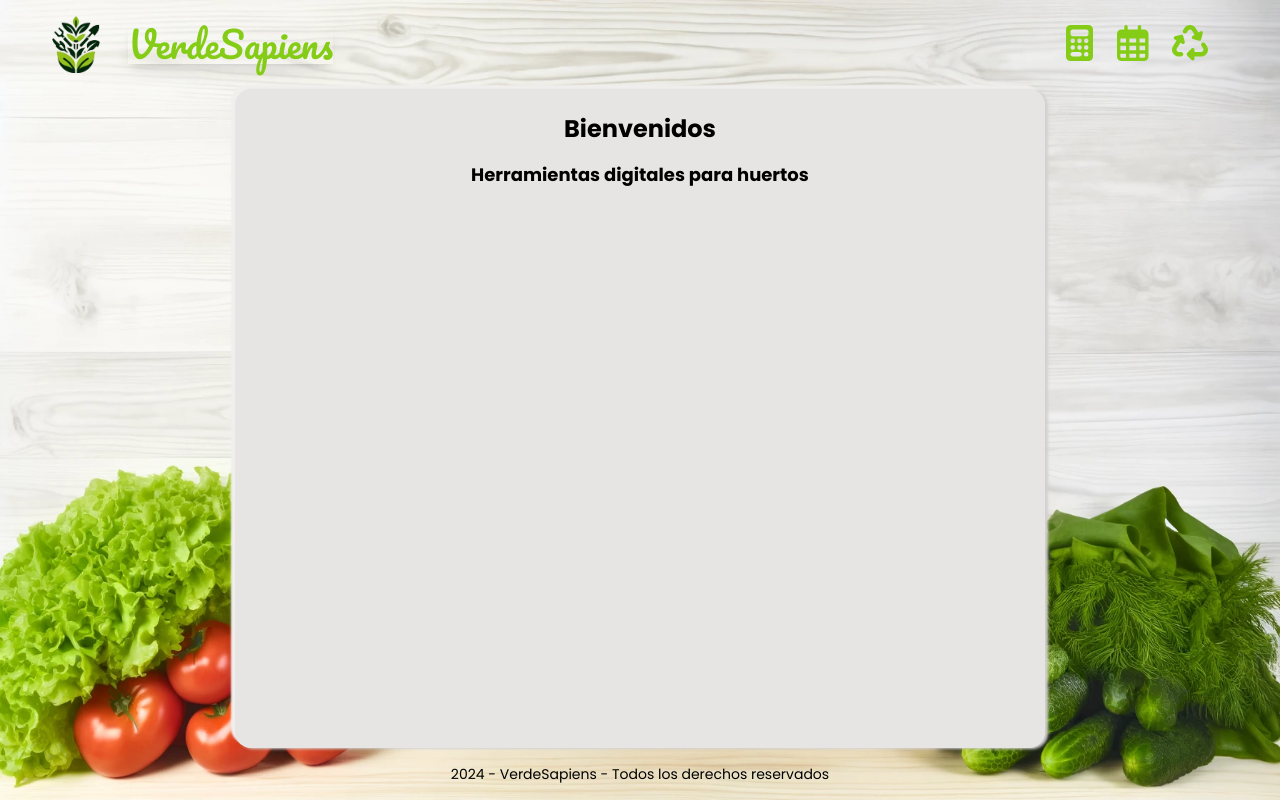
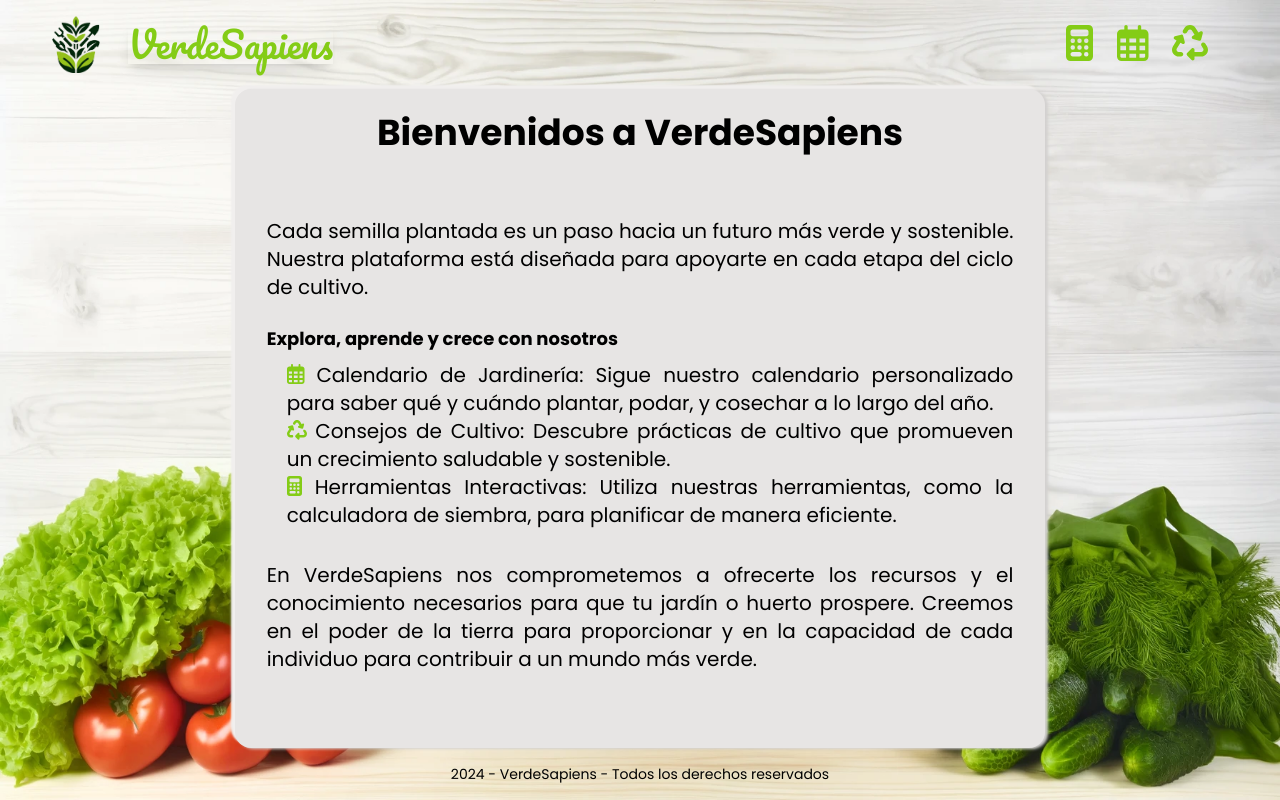
Before and after one commit to vnasp/verdesapiens-frontend-user, a Next.js app: page / in a window 1280 px wide. Built offline with nearby package versions, Linux system fonts and the light colour scheme.

Commit message:
Add home text

```diff
--- a/app/page.jsx
+++ b/app/page.jsx
@@ -1,9 +1,44 @@
+import { FontAwesomeIcon } from "@fortawesome/react-fontawesome";
+import { faCalculator, faRecycle } from "@fortawesome/free-solid-svg-icons";
+import { faCalendarDays } from "@fortawesome/free-regular-svg-icons";
+
 export default function HomePage() {
   return (
     <main className="bg-warmGray-200 box__shadow-lg rounded-2xl p-4 w-2/3">
-    <h2 className="text-center">Bienvenidos</h2>
-    <h3 className="text-center">Herramientas digitales para huertos</h3>
-      <p></p>
+      <h2 className="text-4xl font-bold text-center mb-6">
+        Bienvenidos a VerdeSapiens
+      </h2>
+      <section class="px-4 py-8 text-xl text-justify">
+        <p class=" mb-4">
+          Cada semilla plantada es un paso hacia un futuro más verde y
+          sostenible. Nuestra plataforma está diseñada para apoyarte en cada
+          etapa del ciclo de cultivo.
+        </p>
+        <div class="mb-8">
+          <h3 class="font-semibold">Explora, aprende y crece con nosotros</h3>
+          <ul class="list-none pl-5">
+            <li>
+            <FontAwesomeIcon icon={faCalendarDays} className="text-lime-500" /> Calendario de Jardinería: Sigue nuestro calendario personalizado
+              para saber qué y cuándo plantar, podar, y cosechar a lo largo del
+              año.
+            </li>
+            <li>
+            <FontAwesomeIcon icon={faRecycle} className="text-lime-500" /> Consejos de Cultivo: Descubre prácticas de cultivo que promueven
+              un crecimiento saludable y sostenible.
+            </li>
+            <li>
+            <FontAwesomeIcon icon={faCalculator} className="text-lime-500" /> Herramientas Interactivas: Utiliza nuestras herramientas, como la
+              calculadora de siembra, para planificar de manera eficiente.
+            </li>
+          </ul>
+        </div>
+        <p>
+          En VerdeSapiens nos comprometemos a ofrecerte los recursos y el
+          conocimiento necesarios para que tu jardín o huerto prospere. Creemos
+          en el poder de la tierra para proporcionar y en la capacidad de cada
+          individuo para contribuir a un mundo más verde.
+        </p>
+      </section>
     </main>
   );
 }
```
Also changed, not shown: components/navbar/Navbar.jsx (+1 -6 lines), data/dataCalendar.js (+55 -65 lines).
